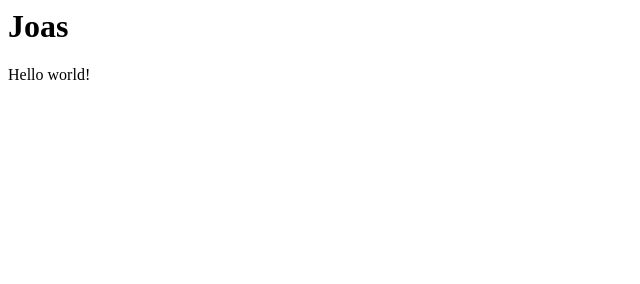
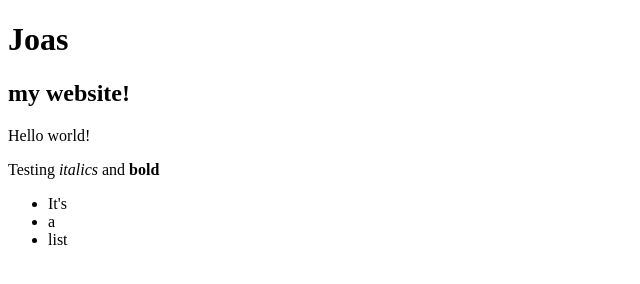
Before and after one commit to Joas-B/website, a plain HTML site: page index.html in a window 1280 px wide. Shown: the whole page, without its empty margins (0-640 px from the left). Drawn offline with Linux system fonts and the light colour scheme.

Commit message:
Testing HTML

```diff
--- a/index.html
+++ b/index.html
@@ -1,4 +1,12 @@
+<!DOCTYPE html>
 <h1>Joas</h1>
+<h2>my website!</h2>
 <body>
     <p>Hello world!</p>
+    <p>Testing <em>italics</em> and <strong>bold</strong> </p>
+    <ul>
+        <li>It's</li>
+        <li>a</li>
+        <li>list</li>
+    </ul>
 </body>
```
